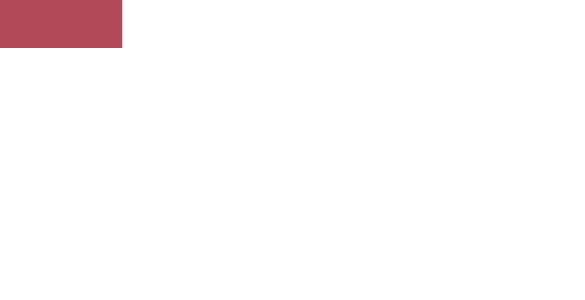
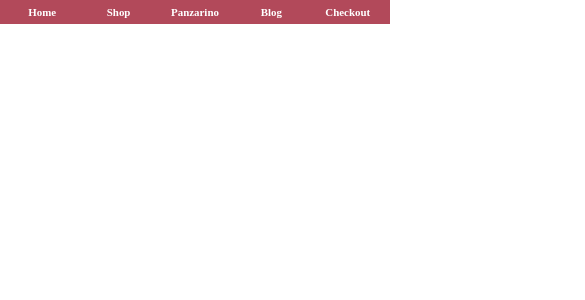
Before and after one commit to evepanzarino/vite-react, a React (Vite) app: page / in a window 390 px wide. Shown: the top 300 px of the page, 585 px wide, since content can reach past the window. Built offline with nearby package versions, Linux system fonts and the light colour scheme.

Commit message:
responsive

```diff
--- a/src/App.css
+++ b/src/App.css
@@ -41,7 +41,7 @@
  {
      margin-block-start: 0 !important;
     margin-block-end: 0 !important;
-        font-size: 300vw !important;
+        font-size: 2.8vw !important;
 }
 @media only screen and (min-width: 1000px) {
 .header-item h3
--- a/src/index.css
+++ b/src/index.css
@@ -25,23 +25,7 @@
   color: white;
 }
 
-.header-grid {
-    display: grid
-;
-    height: 40px;
-    align-content: center;
-    grid-template-columns: 20% 20% 20% 20% 20%
-20%
-;
-    text-align: center;
-    background-color: #b2495a;
-}
-.header-item h3
- {
-     margin-block-start: 0 !important;
-    margin-block-end: 0 !important;
-        font-size: auto !important;
-}
+
 .header-item a
  {
     color: white;
```
